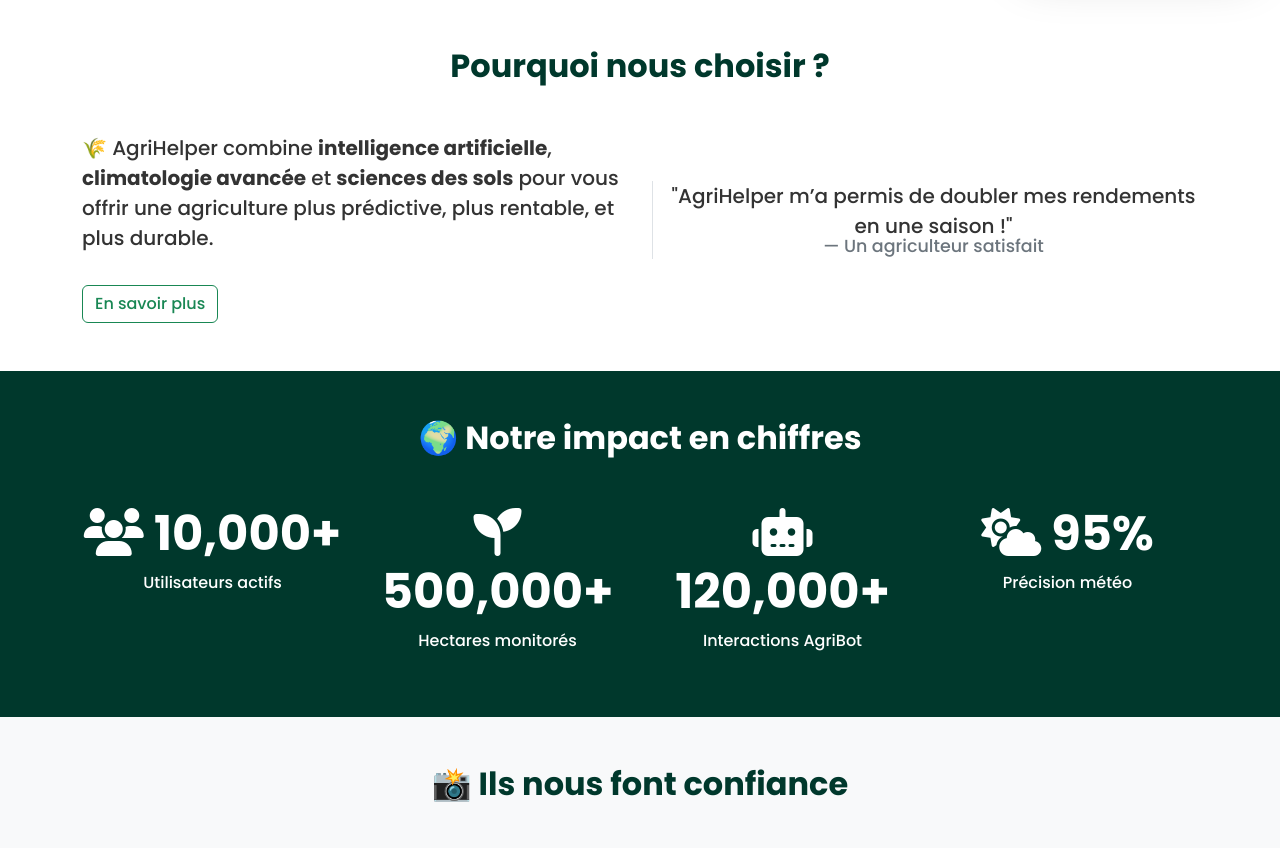
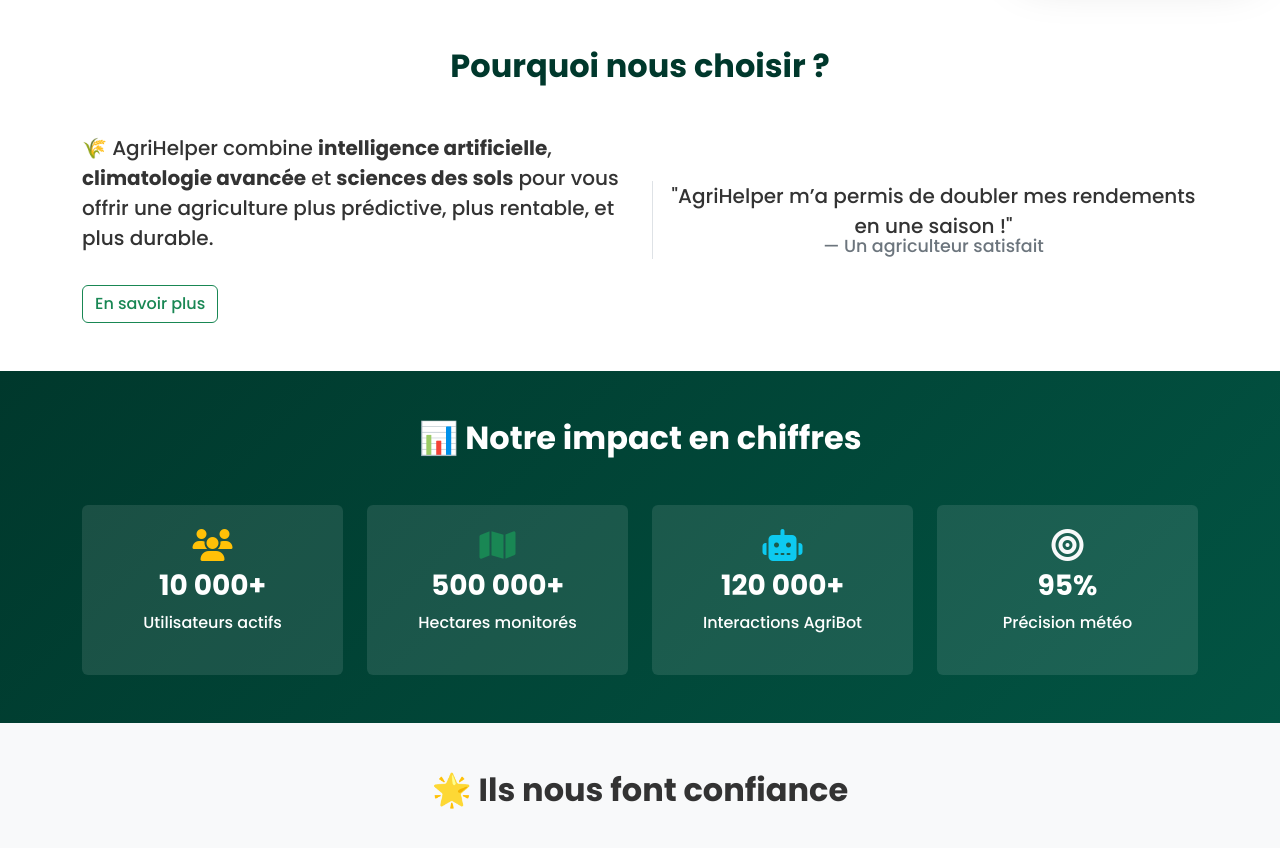
Before and after one commit to ibraaheem314/agriculture-platform, a Flask app: page / in a window 1280 px wide. Shown: the part 818-1666 px from the top of the page. Run offline with Flask 3, Linux system fonts and the light colour scheme.

Commit message:
Update pages

```diff
--- a/app/templates/index.html
+++ b/app/templates/index.html
@@ -103,89 +103,96 @@
   </section>
 
   <!-- Stats - Impact -->
-  <section class="py-5 text-white" style="background-color: #00382c;">
+  <section class="py-5" style="background: linear-gradient(135deg, #00382c 0%, #025443 100%); color: white;">
     <div class="container text-center">
-      <h2 class="mb-5 fw-bold">🌍 Notre impact en chiffres</h2>
-      <div class="row g-4">
-        <div class="col-md-3">
-          <h3 class="display-5 fw-bold counter" data-target="10000">
-            <i class="fas fa-users"></i> <span>0</span>+
-          </h3>
+      <h2 class="fw-bold mb-5">📊 Notre impact en chiffres</h2>
+      <div class="row g-4 justify-content-center">
+
+        <div class="col-6 col-md-3">
+          <div class="p-4 bg-white bg-opacity-10 rounded">
+            <i class="fas fa-users fa-2x mb-2 text-warning"></i>
+            <h3 class="fw-bold">10 000+</h3>
             <p>Utilisateurs actifs</p>
           </div>
-        <div class="col-md-3">
-          <h3 class="display-5 fw-bold counter" data-target="500000">
-            <i class="fas fa-seedling"></i> <span>0</span>+
-          </h3>
+        </div>
+
+        <div class="col-6 col-md-3">
+          <div class="p-4 bg-white bg-opacity-10 rounded">
+            <i class="fas fa-map fa-2x mb-2 text-success"></i>
+            <h3 class="fw-bold">500 000+</h3>
             <p>Hectares monitorés</p>
           </div>
-        <div class="col-md-3">
-          <h3 class="display-5 fw-bold counter" data-target="120000">
-            <i class="fas fa-robot"></i> <span>0</span>+
-          </h3>
+        </div>
+
+        <div class="col-6 col-md-3">
+          <div class="p-4 bg-white bg-opacity-10 rounded">
+            <i class="fas fa-robot fa-2x mb-2 text-info"></i>
+            <h3 class="fw-bold">120 000+</h3>
             <p>Interactions AgriBot</p>
           </div>
-        <div class="col-md-3">
-          <h3 class="display-5 fw-bold counter" data-target="95">
-            <i class="fas fa-cloud-sun"></i> <span>0</span>%
-          </h3>
+        </div>
+
+        <div class="col-6 col-md-3">
+          <div class="p-4 bg-white bg-opacity-10 rounded">
+            <i class="fas fa-bullseye fa-2x mb-2 text-light"></i>
+            <h3 class="fw-bold">95%</h3>
             <p>Précision météo</p>
           </div>
+        </div>
+
       </div>
     </div>
   </section>
 
-  <script>
-    document.addEventListener("DOMContentLoaded", () => {
-      const counters = document.querySelectorAll(".counter");
-      counters.forEach(counter => {
-        const span = counter.querySelector("span");
-        const update = () => {
-          const target = +counter.dataset.target;
-          const count = +span.innerText;
-          const increment = target / 200;
-          if (count < target) {
-            span.innerText = Math.ceil(count + increment);
-            setTimeout(update, 15);
-          } else {
-            span.innerText = target.toLocaleString();
-          }
-        };
-        update();
-      });
-    });
-  </script>
-
 <!-- Témoignages / Carrousel amélioré avec SwiperJS -->
 <section class="py-5 bg-light">
   <div class="container">
-      <h2 class="text-center mb-5 fw-bold" style="color: #00382c;">📸 Ils nous font confiance</h2>
-      <div class="swiper mySwiper">
-        <div class="swiper-wrapper">
+    <h2 class="text-center fw-bold mb-5" style="color: var(--primary-color);">🌟 Ils nous font confiance</h2>
 
-          <div class="swiper-slide text-center">
-            <img src="{{ url_for('static', filename='images/farm1.jpg') }}" class="img-fluid rounded mb-3" alt="...">
-            <div class="bg-dark bg-opacity-50 rounded p-3 d-inline-block text-white">
-              <h5>Agriculteur de Kolda</h5>
-              <p>Grâce à AgriHelper, j'ai pu mieux anticiper les pluies et gérer mes plantations !</p>
+    <div id="carouselTestimonials" class="carousel slide" data-bs-ride="carousel">
+      <div class="carousel-inner">
+
+        <!-- Témoignage 1 -->
+        <div class="carousel-item active">
+          <div class="row justify-content-center">
+            <div class="col-md-8 text-center">
+              <img src="{{ url_for('static', filename='images/farm1.jpg') }}"
+                   class="rounded-circle shadow mb-4" width="100" height="100" alt="Agriculteur 1">
+              <blockquote class="blockquote">
+                <p class="fs-5">🌾 « Grâce à AgriHelper, j'ai anticipé la météo et boosté mes récoltes de 40% ! »</p>
+                <footer class="blockquote-footer mt-2">Un agriculteur de Kolda</footer>
+              </blockquote>
+            </div>
           </div>
         </div>
 
-          <div class="swiper-slide text-center">
-            <img src="{{ url_for('static', filename='images/farm2.jpg') }}" class="img-fluid rounded mb-3" alt="...">
-            <div class="bg-dark bg-opacity-50 rounded p-3 d-inline-block text-white">
-              <h5>Ferme de Sédhiou</h5>
-              <p>La typologie des sols m'a permis d'améliorer mes rendements de 35% !</p>
+        <!-- Témoignage 2 -->
+        <div class="carousel-item">
+          <div class="row justify-content-center">
+            <div class="col-md-8 text-center">
+              <img src="{{ url_for('static', filename='images/farm2.jpg') }}"
+                   class="rounded-circle shadow mb-4" width="100" height="100" alt="Agriculteur 2">
+              <blockquote class="blockquote">
+                <p class="fs-5">🌿 « L'analyse des sols m'a permis de choisir les bonnes semences. Résultat incroyable ! »</p>
+                <footer class="blockquote-footer mt-2">Ferme de Sédhiou</footer>
+              </blockquote>
+            </div>
           </div>
         </div>
 
       </div>
-        <div class="swiper-button-next"></div>
-        <div class="swiper-button-prev"></div>
-        <div class="swiper-pagination"></div>
+
+      <!-- Contrôles -->
+      <button class="carousel-control-prev" type="button" data-bs-target="#carouselTestimonials" data-bs-slide="prev">
+        <span class="carousel-control-prev-icon"></span>
+      </button>
+      <button class="carousel-control-next" type="button" data-bs-target="#carouselTestimonials" data-bs-slide="next">
+        <span class="carousel-control-next-icon"></span>
+      </button>
     </div>
   </div>
 </section>
+
 
   <!-- Mises à Jour -->
   <section class="py-5" style="background-color: #f4fdf6;">
```
Also changed, not shown: app/static/css/styles.css (+20 -0 lines). Lines whose indentation alone changed are shown as unchanged.
